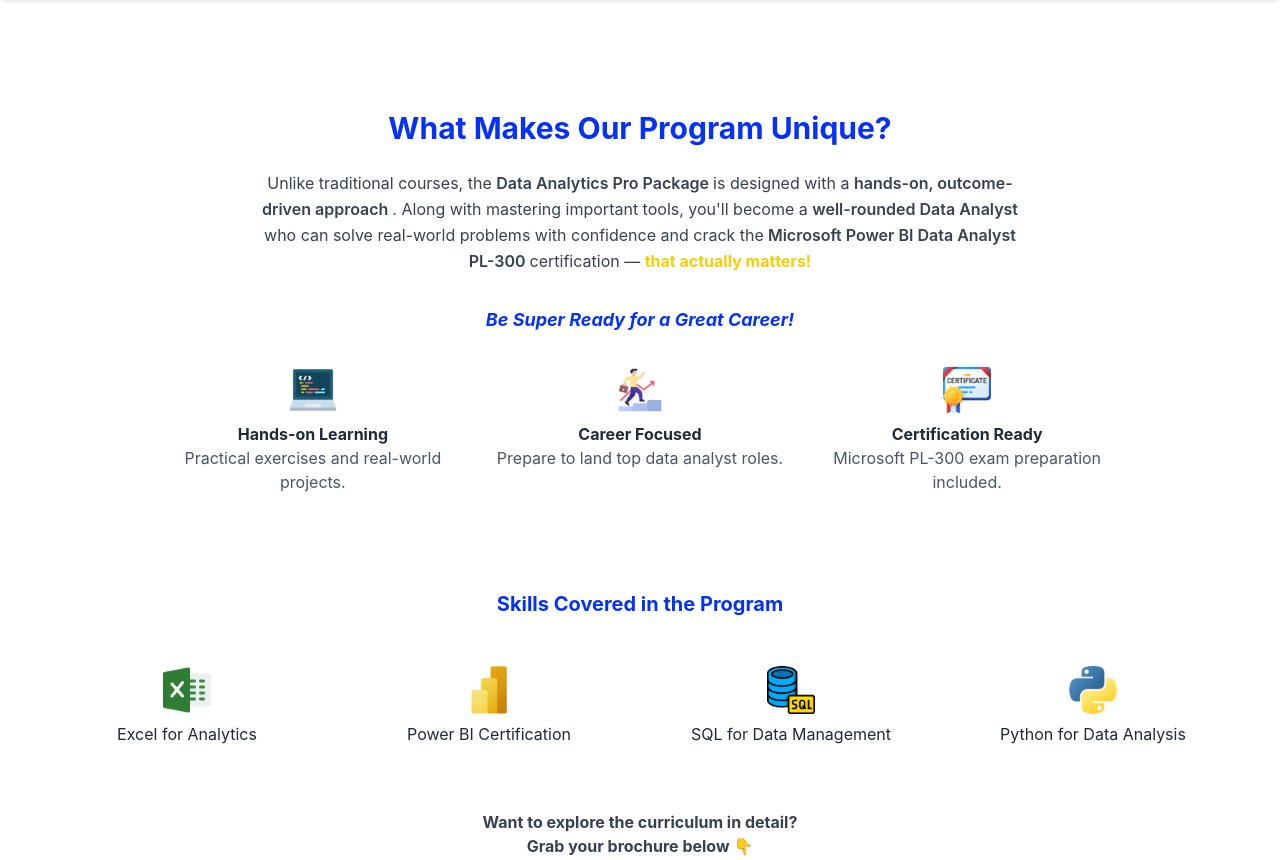
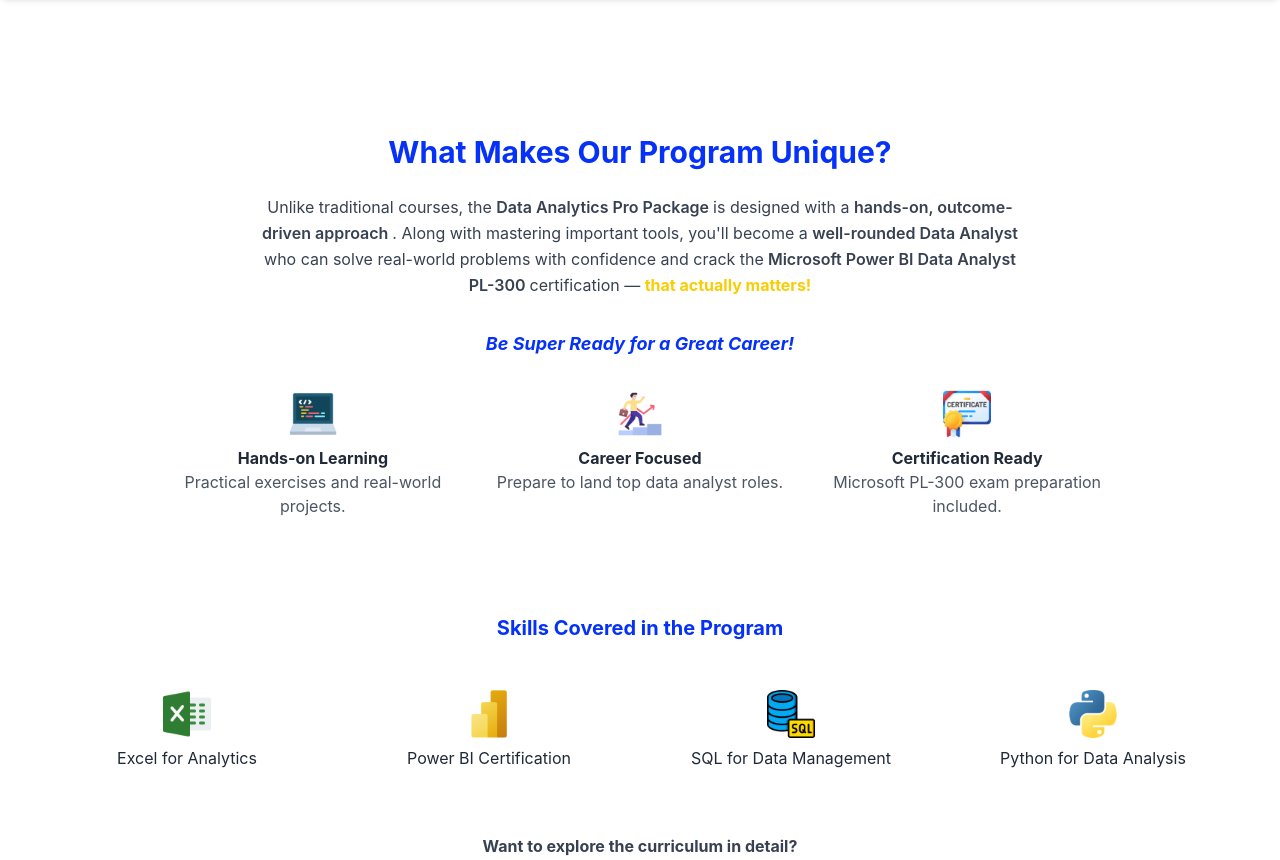
Before and after one commit to sanjeev699/certifa_rebel, a React (Create React App) app: page / in a window 1280 px wide. Shown: the part 4275-5135 px from the top of the page. Built offline with nearby package versions, Linux system fonts and the light colour scheme.

Commit message:
Update ProgramDetailsSection.jsx

```diff
--- a/src/components/ProgramDetailsSection.jsx
+++ b/src/components/ProgramDetailsSection.jsx
@@ -43,7 +43,7 @@
 
       {/* USP Section */}
       <div className="max-w-6xl mx-auto px-6 md:px-12 py-8 md:py-12 text-center font-sans">
-        <h2 className="text-2xl md:text-3xl font-bold text-brandBlue mb-6">
+        <h2 className="text-2xl md:text-3xl font-bold text-brandBlue mt-6 mb-6">
           What Makes <span className="text-brandBlue">Our Program Unique?</span>
         </h2>
         <p className="text-gray-700 mb-8 max-w-3xl mx-auto leading-relaxed">
```
